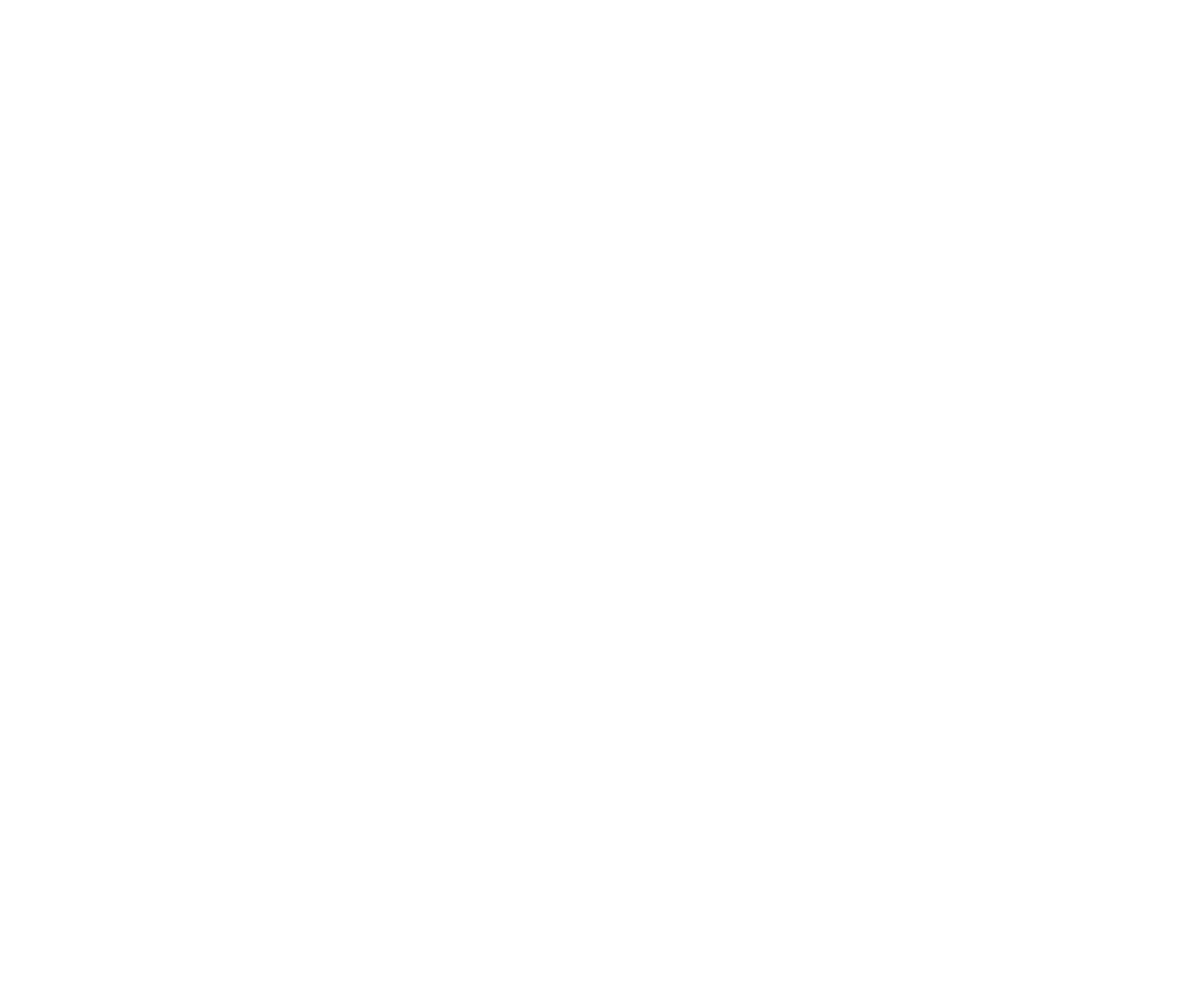
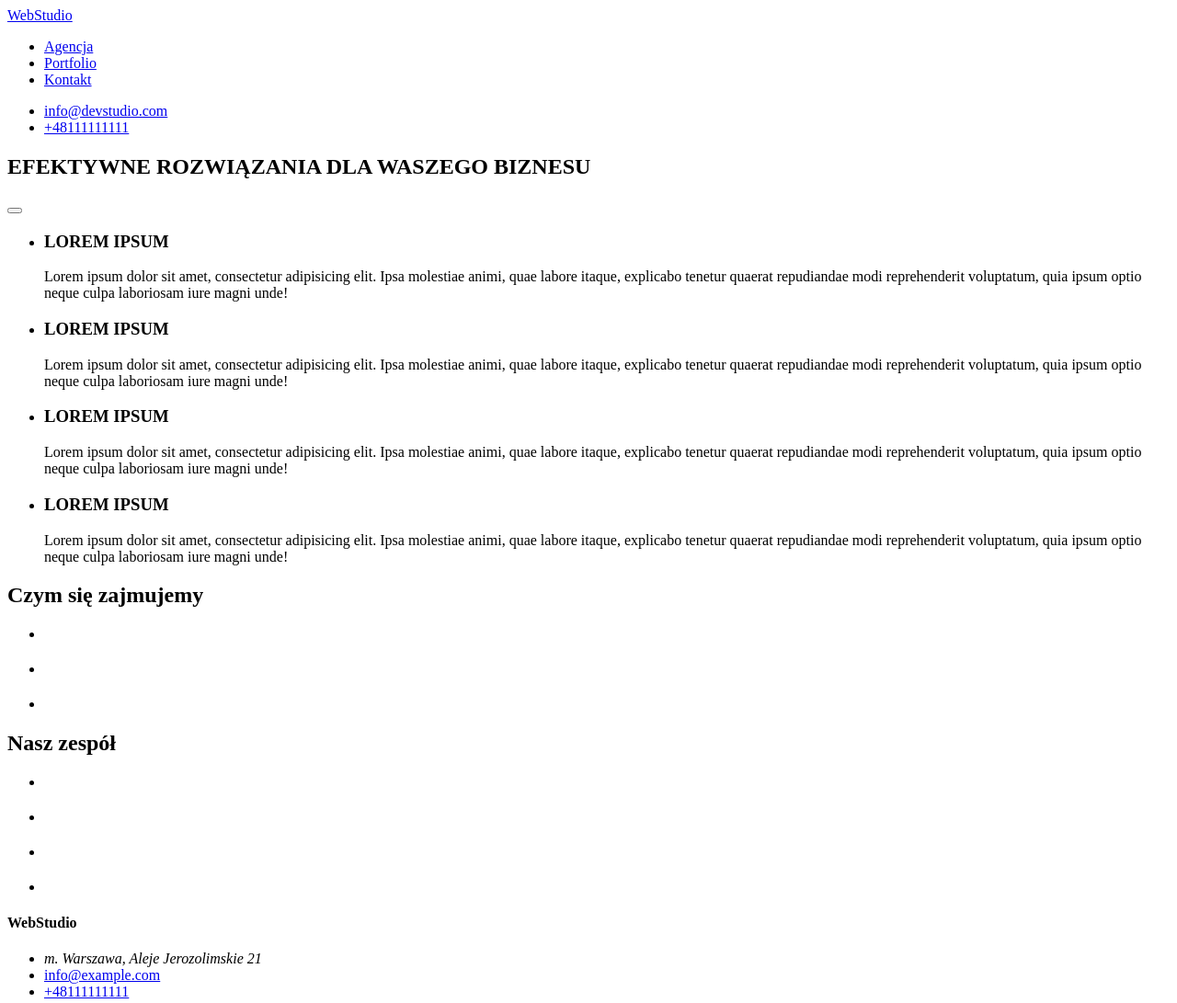
Before and after one commit to AleksandraAleksinska/goit-markup-hw-01, a plain HTML site: page index.html in a window 1280 px wide. Shown: the whole page at 92% size. Before the commit the page ends 800 px from the top, so only its background shows below. Drawn offline with Linux system fonts and the light colour scheme.

Commit message:
dodanie zdjęć

```diff
--- a/index.html
+++ b/index.html
@@ -1,12 +1,120 @@
 <!DOCTYPE html>
 <html lang="en">
-<head>
-    <meta charset="UTF-8">
-    <meta http-equiv="X-UA-Compatible" content="IE=edge">
-    <meta name="viewport" content="width=device-width, initial-scale=1.0">
+  <head>
+    <meta charset="UTF-8" />
+    <meta http-equiv="X-UA-Compatible" content="IE=edge" />
+    <meta name="viewport" content="width=device-width, initial-scale=1.0" />
     <title>Document</title>
-</head>
-<body>
-
-</body>
+  </head>
+  <body>
+    <header>
+      <nav>
+        <a href="#">WebStudio</a>
+        <ul>
+          <li>
+            <a href="#">Agencja</a>
+          </li>
+          <li>
+            <a href="#">Portfolio</a>
+          </li>
+          <li>
+            <a href="#">Kontakt</a>
+          </li>
+        </ul>
+      </nav>
+      <ul>
+        <li><a href="mailto:info@devstudio.com">info@devstudio.com</a></li>
+        <li><a href="tel:+48111111111">+48111111111</a></li>
+      </ul>
+    </header>
+    <main>
+      <section>
+        <h1>EFEKTYWNE ROZWIĄZANIA DLA WASZEGO BIZNESU</h1>
+        <button></button>
+      </section>
+      <div>
+        <section>
+          <ul>
+            <li>
+              <h3>LOREM IPSUM</h3>
+              <p>
+                Lorem ipsum dolor sit amet, consectetur adipisicing elit. Ipsa
+                molestiae animi, quae labore itaque, explicabo tenetur quaerat
+                repudiandae modi reprehenderit voluptatum, quia ipsum optio
+                neque culpa laboriosam iure magni unde!
+              </p>
+            </li>
+            <li>
+              <h3>LOREM IPSUM</h3>
+              <p>
+                Lorem ipsum dolor sit amet, consectetur adipisicing elit. Ipsa
+                molestiae animi, quae labore itaque, explicabo tenetur quaerat
+                repudiandae modi reprehenderit voluptatum, quia ipsum optio
+                neque culpa laboriosam iure magni unde!
+              </p>
+            </li>
+            <li>
+              <h3>LOREM IPSUM</h3>
+              <p>
+                Lorem ipsum dolor sit amet, consectetur adipisicing elit. Ipsa
+                molestiae animi, quae labore itaque, explicabo tenetur quaerat
+                repudiandae modi reprehenderit voluptatum, quia ipsum optio
+                neque culpa laboriosam iure magni unde!
+              </p>
+            </li>
+            <li>
+              <h3>LOREM IPSUM</h3>
+              <p>
+                Lorem ipsum dolor sit amet, consectetur adipisicing elit. Ipsa
+                molestiae animi, quae labore itaque, explicabo tenetur quaerat
+                repudiandae modi reprehenderit voluptatum, quia ipsum optio
+                neque culpa laboriosam iure magni unde!
+              </p>
+            </li>
+          </ul>
+        </section>
+        <section>
+          <h2>Czym się zajmujemy</h2>
+          <ul>
+            <li>
+              <figure></figure>
+            </li>
+            <li>
+              <figure></figure>
+            </li>
+            <li>
+              <figure></figure>
+            </li>
+          </ul>
+        </section>
+      </div>
+      <section>
+        <h2>Nasz zespół</h2>
+        <ul>
+          <li>
+            <figure></figure>
+          </li>
+          <li>
+            <figure></figure>
+          </li>
+          <li>
+            <figure></figure>
+          </li>
+          <li>
+            <figure></figure>
+          </li>
+        </ul>
+      </section>
+    </main>
+    <footer>
+      <h4>WebStudio</h4>
+      <ul>
+        <li>
+          <address>m. Warszawa, Aleje Jerozolimskie 21</address>
+        </li>
+        <li><a href="mailto:info@example.com">info@example.com</a></li>
+        <li><a href="tel:+48111111111">+48111111111</a></li>
+      </ul>
+    </footer>
+  </body>
 </html>
```
Also changed, not shown: images/img1.jpg (added), images/img2.jpg (added), images/img3.jpg (added), images/member1.jpg (added), images/member2.jpg (added), images/member3.jpg (added), images/member4.jpg (added).
